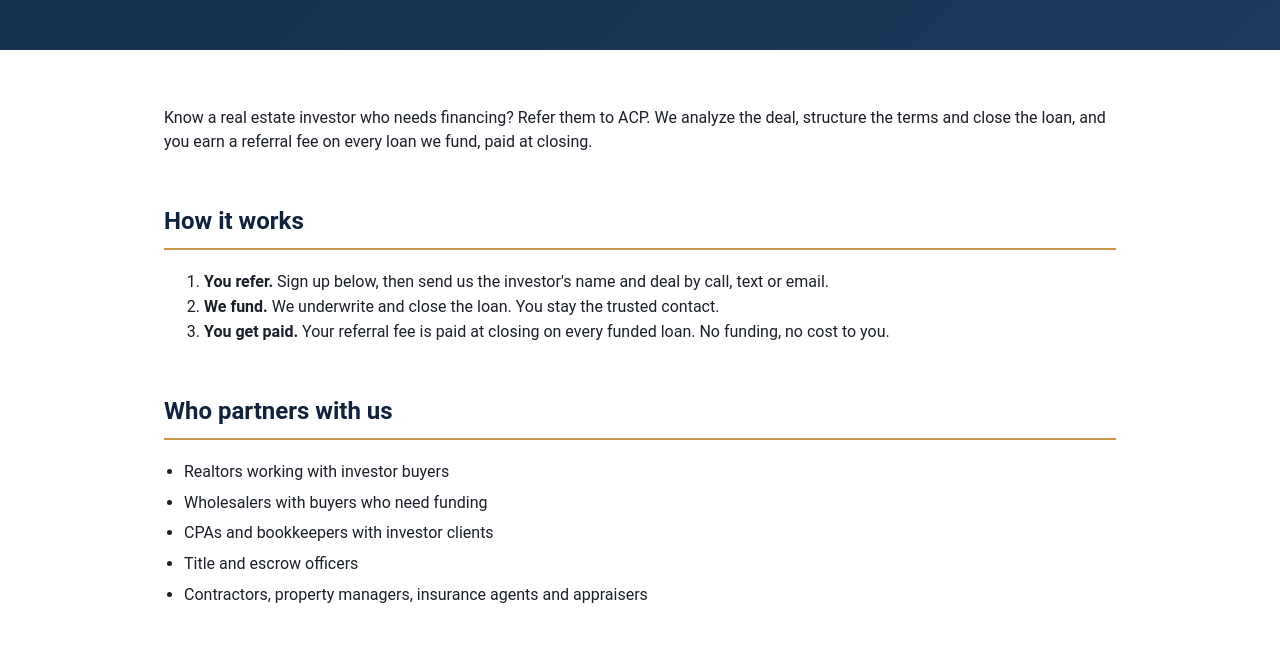
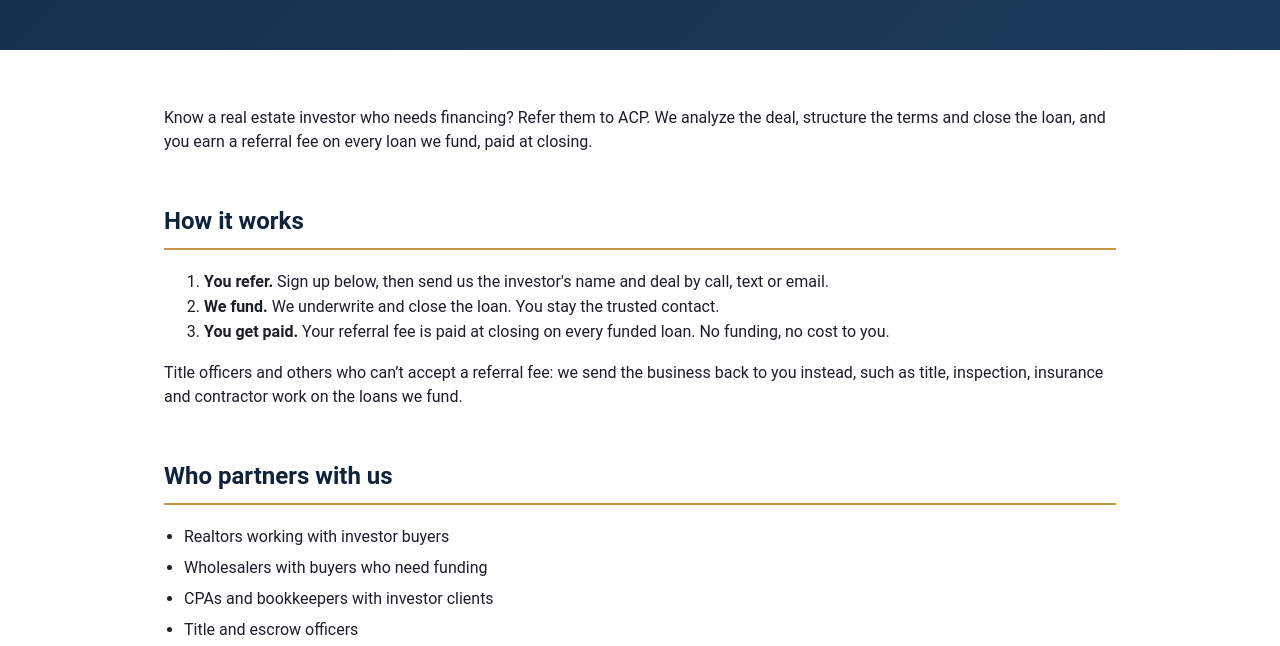
Before and after one commit to stevejwaller/acp-lending, a plain HTML site: page partners.html in a window 1280 px wide. Shown: the part 445-1091 px from the top of the page. Drawn offline with Linux system fonts and the light colour scheme.

Commit message:
Partners page: partners who cannot accept a referral fee get business sent back to them instead

```diff
--- a/partners.html
+++ b/partners.html
@@ -80,6 +80,7 @@
 <li><strong>We fund.</strong> We underwrite and close the loan. You stay the trusted contact.</li>
 <li><strong>You get paid.</strong> Your referral fee is paid at closing on every funded loan. No funding, no cost to you.</li>
 </ol>
+<p>Title officers and others who can&rsquo;t accept a referral fee: we send the business back to you instead, such as title, inspection, insurance and contractor work on the loans we fund.</p>
 
 <h2>Who partners with us</h2>
 <ul class="bullets">
```
